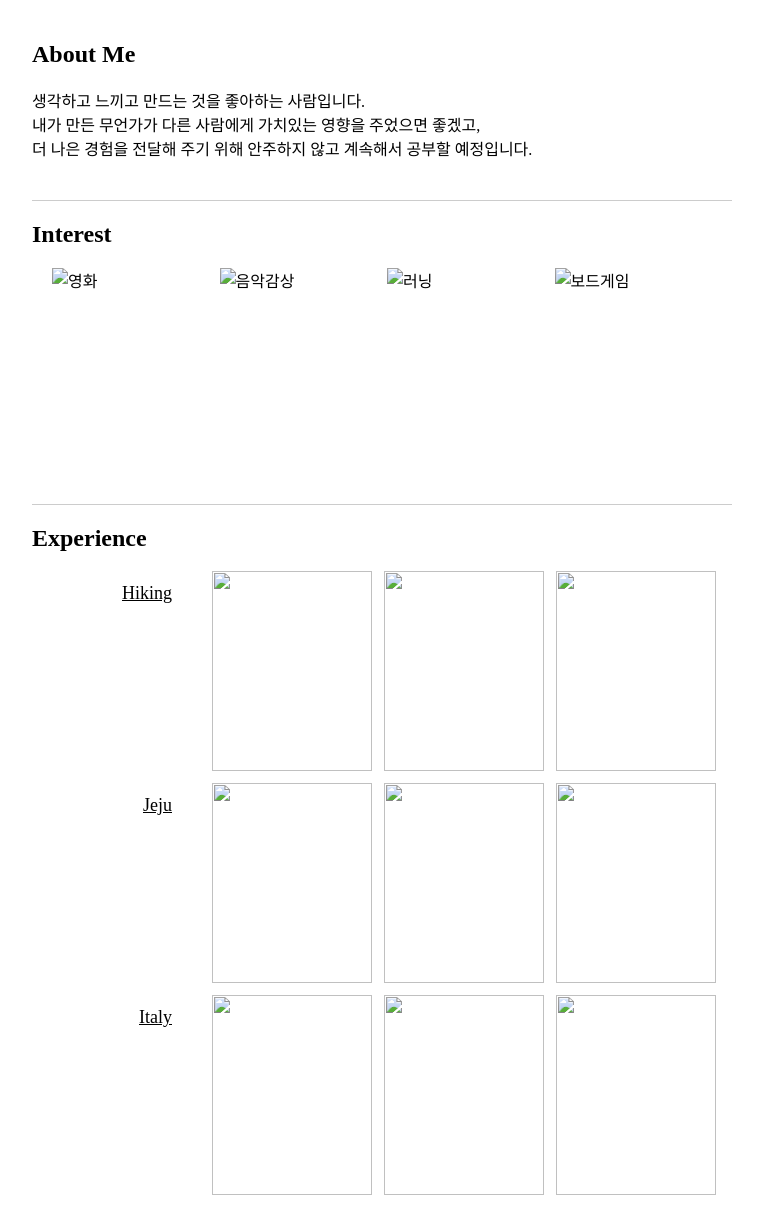
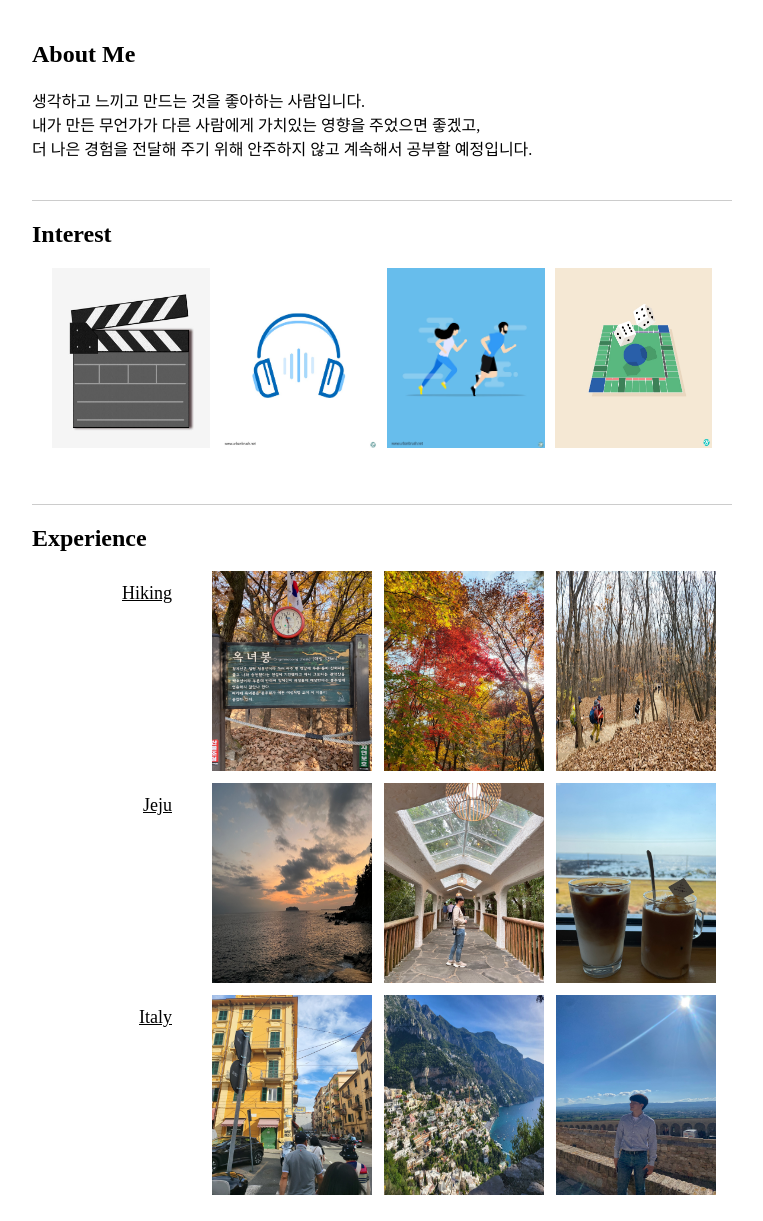
Before and after one commit to sangheon-k/00-introduction, a plain HTML site: page index.html in a window 1280 px wide. Shown: the part 79-1300 px from the top of the page, without its empty margins (258-1021 px from the left). Drawn offline with Linux system fonts and the light colour scheme; the site is published under a folder, as on GitHub Pages, so addresses that start at the root find nothing.

Commit message:
Update index.html

```diff
--- a/index.html
+++ b/index.html
@@ -29,19 +29,19 @@
         <h2>Interest</h2>
         <ul class="list-interest">
           <li>
-            <img src="/images/interest01.jpeg" alt="영화">
+            <img src="./images/interest01.jpeg" alt="영화">
             <span class="content">Movies</span>
           </li>
           <li>
-            <img src="/images/interest02.jpeg" alt="음악감상">
+            <img src="./images/interest02.jpeg" alt="음악감상">
             <span class="content">Music</span>
           </li>
           <li>
-            <img src="/images/interest03.jpeg" alt="러닝">
+            <img src="./images/interest03.jpeg" alt="러닝">
             <span class="content">Running</span>
           </li>
           <li>
-            <img src="/images/interest04.jpeg" alt="보드게임">
+            <img src="./images/interest04.jpeg" alt="보드게임">
             <span class="content">Board Game</span>
           </li>
         </ul>
@@ -52,25 +52,25 @@
           <li class="item">
             <span class="title">Hiking</span>
             <ul class="inner-list">
-              <li><img src="/images/Experience01_01.jpeg" alt=""></li>
-              <li><img src="/images/Experience01_02.jpeg" alt=""></li>
-              <li><img src="/images/Experience01_03.jpeg" alt=""></li>
+              <li><img src="./images/Experience01_01.jpeg" alt=""></li>
+              <li><img src="./images/Experience01_02.jpeg" alt=""></li>
+              <li><img src="./images/Experience01_03.jpeg" alt=""></li>
             </ul>
           </li>
           <li class="item">
             <span class="title">Jeju</span>
             <ul class="inner-list">
-              <li><img src="/images/Experience02_01.jpeg" alt=""></li>
-              <li><img src="/images/Experience02_02.jpeg" alt=""></li>
-              <li><img src="/images/Experience02_03.jpeg" alt=""></li>
+              <li><img src="./images/Experience02_01.jpeg" alt=""></li>
+              <li><img src="./images/Experience02_02.jpeg" alt=""></li>
+              <li><img src="./images/Experience02_03.jpeg" alt=""></li>
             </ul>
           </li>
           <li class="item">
             <span class="title">Italy</span>
             <ul class="inner-list">
-              <li><img src="/images/Experience03_01.jpeg" alt=""></li>
-              <li><img src="/images/Experience03_02.jpeg" alt=""></li>
-              <li><img src="/images/Experience03_03.jpeg" alt=""></li>
+              <li><img src="./images/Experience03_01.jpeg" alt=""></li>
+              <li><img src="./images/Experience03_02.jpeg" alt=""></li>
+              <li><img src="./images/Experience03_03.jpeg" alt=""></li>
             </ul>
           </li>
         </ul>
```
